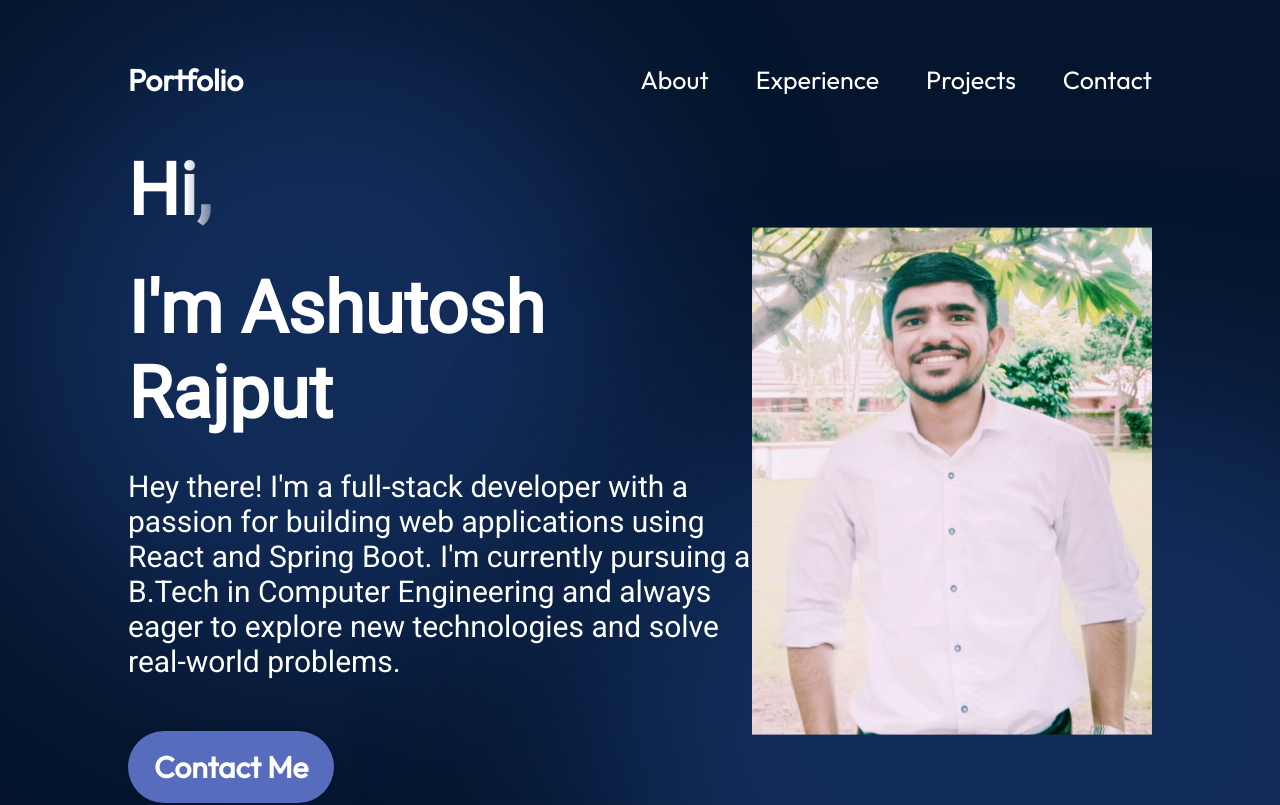
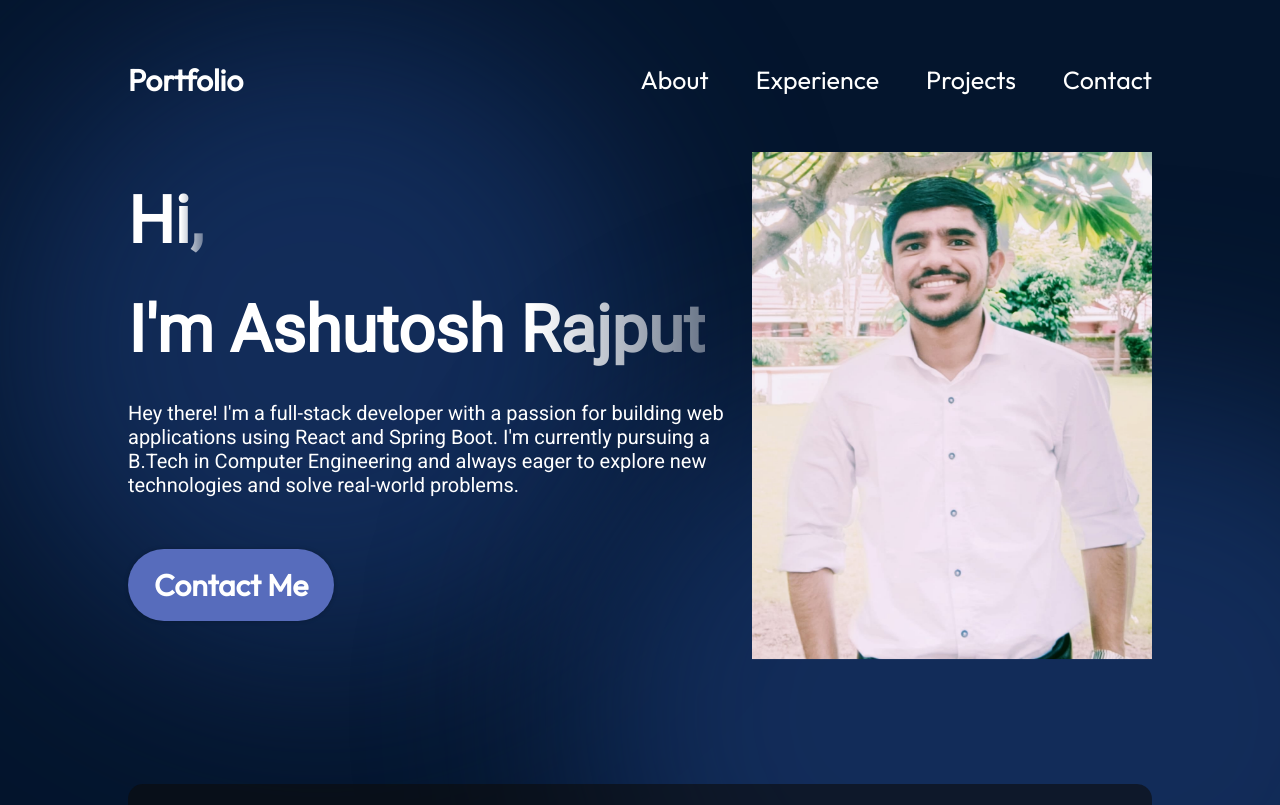
Before and after one commit to Ashutosh8668/MyPortfolio, a React (Vite) app: page / in a window 1280 px wide. Shown: the top 805 px of the page. Built offline with nearby package versions, Linux system fonts and the light colour scheme.

Commit message:
Update Hero.module.css

```diff
--- a/src/components/Hero/Hero.module.css
+++ b/src/components/Hero/Hero.module.css
@@ -20,7 +20,7 @@
 }
 
 .title {
-  font-size: 72px;
+  font-size: 65px;
   font-weight: 900;
   margin-bottom: 33px;
   font-family: var(--font-roboto);
@@ -34,7 +34,7 @@
 }
 
 .description {
-  font-size: 30px;
+  font-size: 20px;
   font-family: var(--font-roboto);
   margin-bottom: 52px;
 }
```
